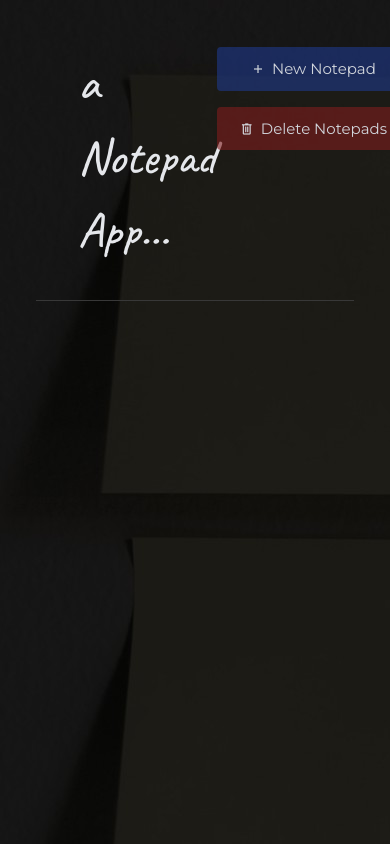
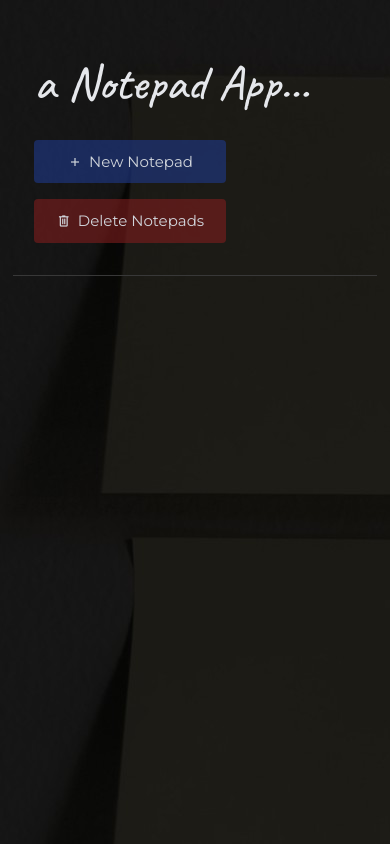
Before and after one commit to HSG424/notepad, a React (Create React App) app: page / in a window 390 px wide. Built offline with nearby package versions, Linux system fonts and the light colour scheme.

Commit message:
styling changes 4

```diff
--- a/src/components/Modal/Modal.module.css
+++ b/src/components/Modal/Modal.module.css
@@ -18,7 +18,7 @@
   border-radius: 14px;
   z-index: 30;
   animation: slide-down 300ms ease-out forwards;
-  box-shadow: inset 0 0 12px #000000;
+  box-shadow: inset 0 0 14px #000000;
 }
 
 @media (min-width: 768px) {
--- a/src/components/forms/wrappers/FormWrapper.tsx
+++ b/src/components/forms/wrappers/FormWrapper.tsx
@@ -20,7 +20,7 @@ export const FormWrapper: React.FC<FormWrapperProps> = (props) => {
           iconClasses="text-2xl"
         />
       </div>
-      <div className="px-[34px] mt-[12px] mb-[63px]">
+      <div className="px-[34px] mt-[14px] mb-[62px]">
         <h3 className="mb-3 text-[17px] text-gray-100">{props.title}</h3>
         {props.children}
       </div>
--- a/src/components/main/Note.tsx
+++ b/src/components/main/Note.tsx
@@ -27,9 +27,7 @@ export const Note: React.FC<NoteProps> = (props) => {
       <header
         className={`${backgroundStyle} pl-6 pr-5 py-3 rounded-t-lg flex justify-between items-center border border-dark-border`}
       >
-        <h3 className="font-medium w-9/12 md:w-10/12 truncate">
-          {props.note.title}
-        </h3>
+        <h3 className="font-medium w-10/12 truncate">{props.note.title}</h3>
         <div className="relative top-0.5">
           <Button
             icon="edit"
--- a/src/components/main/Notepad.tsx
+++ b/src/components/main/Notepad.tsx
@@ -25,7 +25,7 @@ export const Notepad: React.FC<NotepadProps> = (props) => {
       <header
         className={`${backgroundStyle} py-3 pl-6 pr-5 flex justify-between items-center rounded-t-md border border-dark-border`}
       >
-        <h2 className="text-yellow-highlight font-medium text-[17px] w-8/12 md:w-9/12 truncate">
+        <h2 className="text-yellow-highlight font-medium text-[17px] w-9/12 md:w-10/12 truncate">
           {props.notepad.title}
         </h2>
         <div className="relative top-1">
--- a/src/components/main/Notepads.tsx
+++ b/src/components/main/Notepads.tsx
@@ -19,11 +19,11 @@ export const Notepads: React.FC = () => {
 
   return (
     <main className="text-[15px] text-gray-300">
-      <header className="flex flex-row justify-between mx-[36px] pt-[47px] pb-[32px] px-[42px] border-b border-dark-border">
+      <header className="md:flex md:flex-row md:justify-between mx-[13px] md:mx-[36px] pt-[47px] pb-[32px] pl-[21px] md:pl-[37px] lg:pr-[37px] border-b border-dark-border">
         <h1 className="font-caveat text-gray-200 text-[49px] font-medium">
           a Notepad App...
         </h1>
-        <div>
+        <div className="mt-[19px] md:mt-0">
           <Button
             icon="add"
             text="New Notepad"
@@ -41,7 +41,7 @@ export const Notepads: React.FC = () => {
         </div>
       </header>
 
-      <div className="mt-7 px-[36px]">
+      <div className="mt-7 px-[13px] md:px-[36px]">
         {notepadData.map((notepad: NotepadType) => (
           <Notepad notepad={notepad} key={notepad.id} />
         ))}
```
